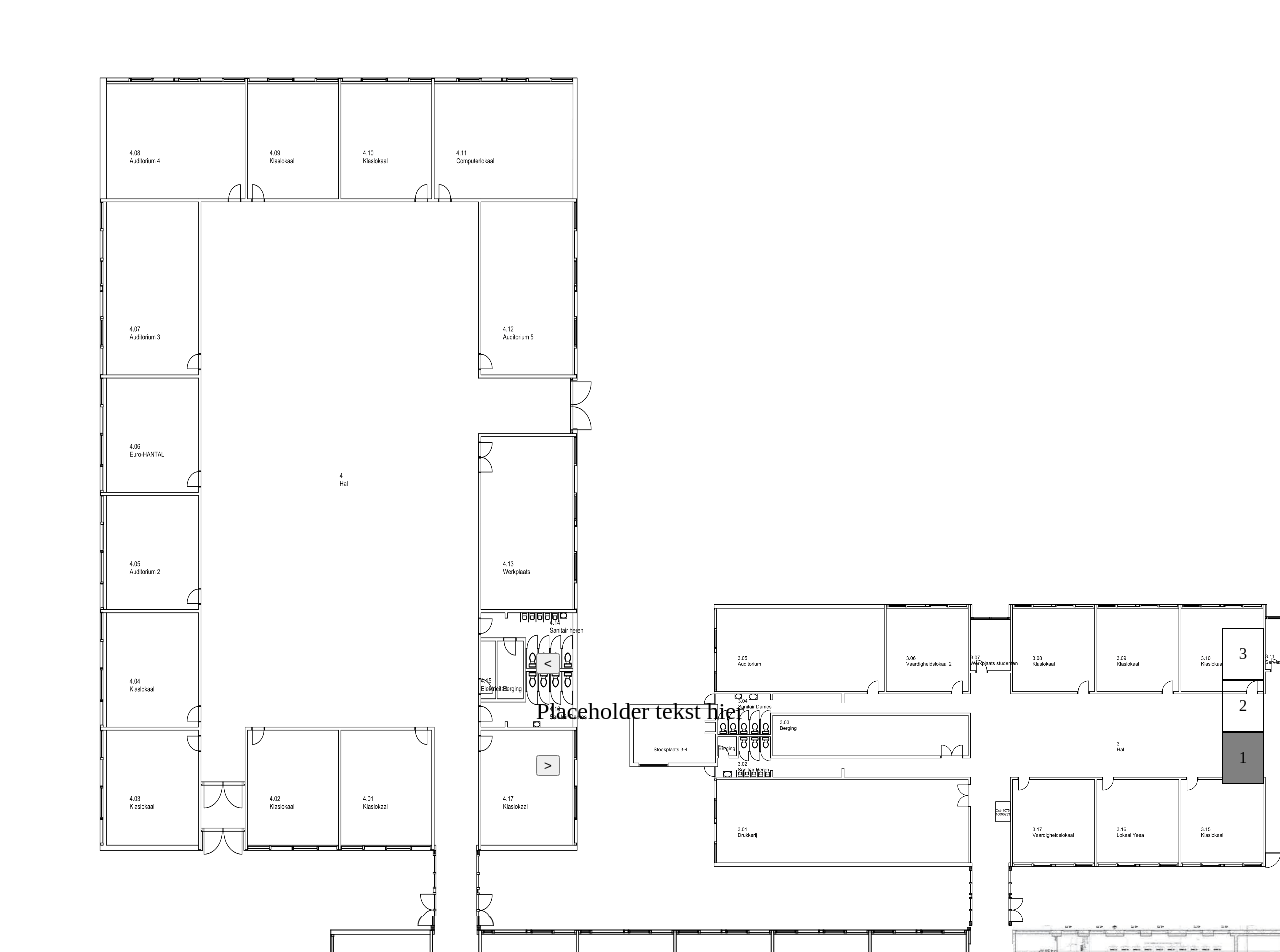
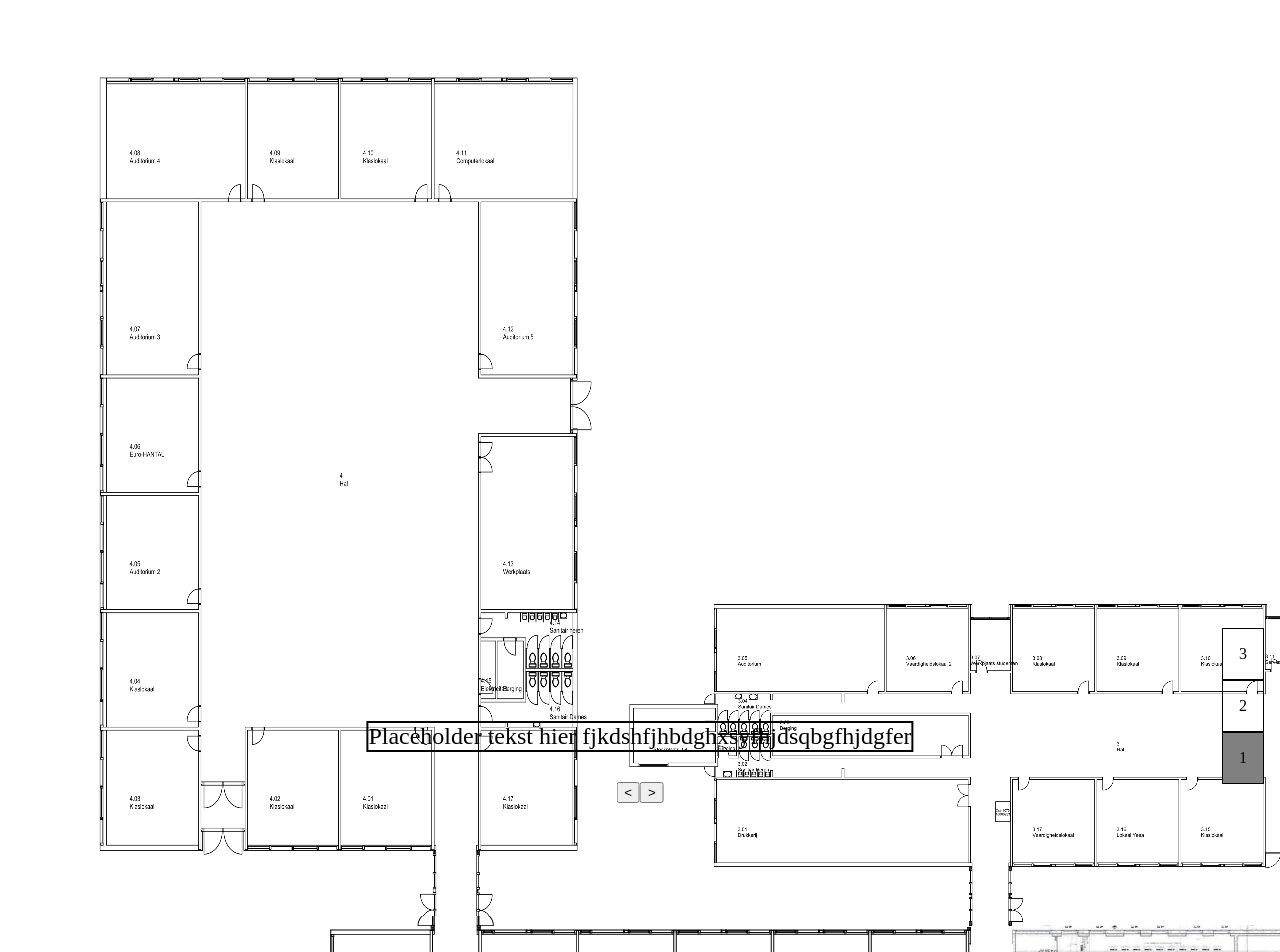
Before and after one commit to JoshuaMadd/hackathonWeb, a plain HTML site: page map/map.html in a window 1280 px wide. Shown: the top 952 px of the page. Drawn offline with Linux system fonts and the light colour scheme.

Commit message:
instructies box en pijltjes

```diff
--- a/map/map.css
+++ b/map/map.css
@@ -52,4 +52,19 @@ svg{
     left: 50%;
     transform: translateX(-50%);
     font-size: x-large;
+    max-width: 50vw;
 }
+
+.navBar > p {
+    border: 2px solid black;
+    text-align: center;
+}
+
+
+.center{
+    margin: 0;
+    position: absolute;
+    left:50%;
+    -ms-transform: translateX(-50%);
+    transform: translateX(-50%);
+}
--- a/map/map.html
+++ b/map/map.html
@@ -34,11 +34,16 @@
     </div>
 
     <div class="navBar">
-        <button>&#60;</button>
-        <p>Placeholder tekst hier</p>
-        <button>></button>
+
+
+
+        <p>Placeholder tekst hier fjkdshfjhbdghxsyfhjdsqbgfhjdgfer</p>
+
+        <div class="center"><button>&#60;</button><button>></button></div>
         <div class="progressBar"></div>
+
     </div>
     <script src="map.js"></script>
 </body>
+<footer>Plattegrond Vives HWB</footer>
 </html>
```
